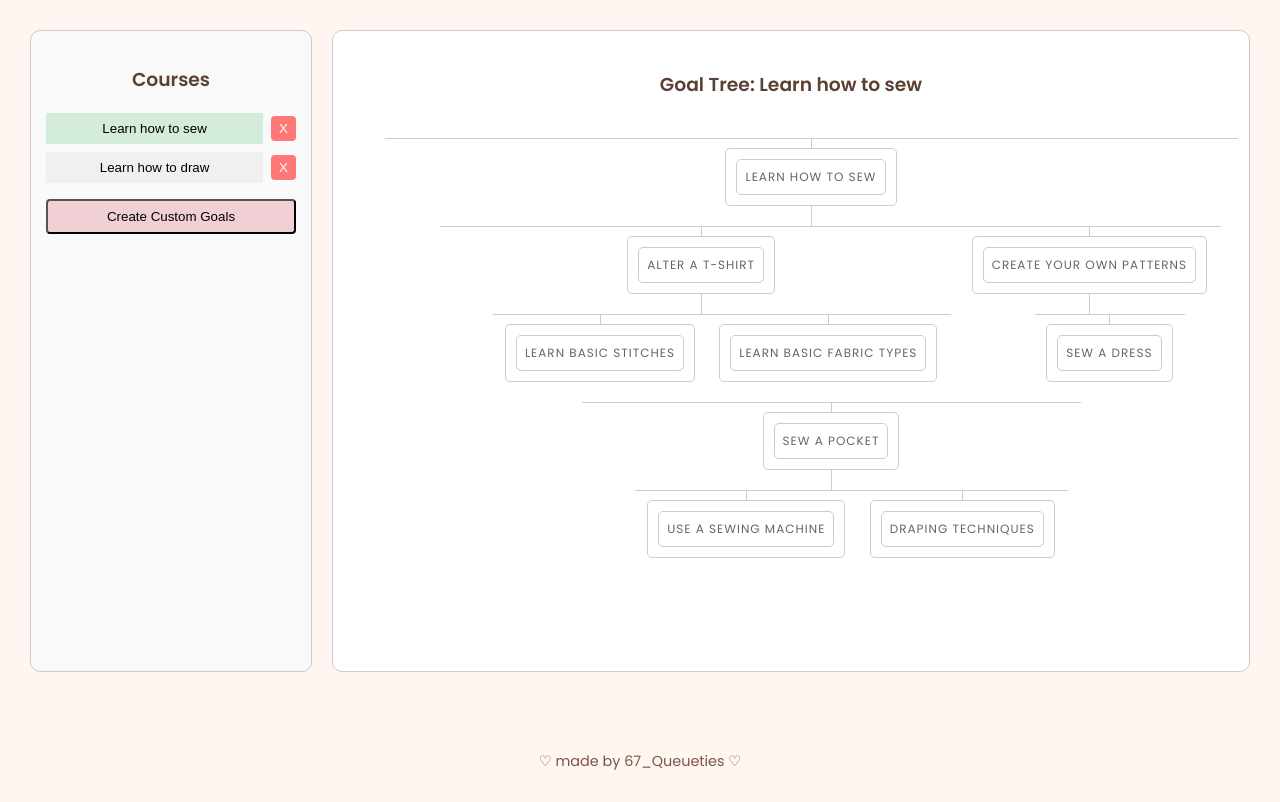
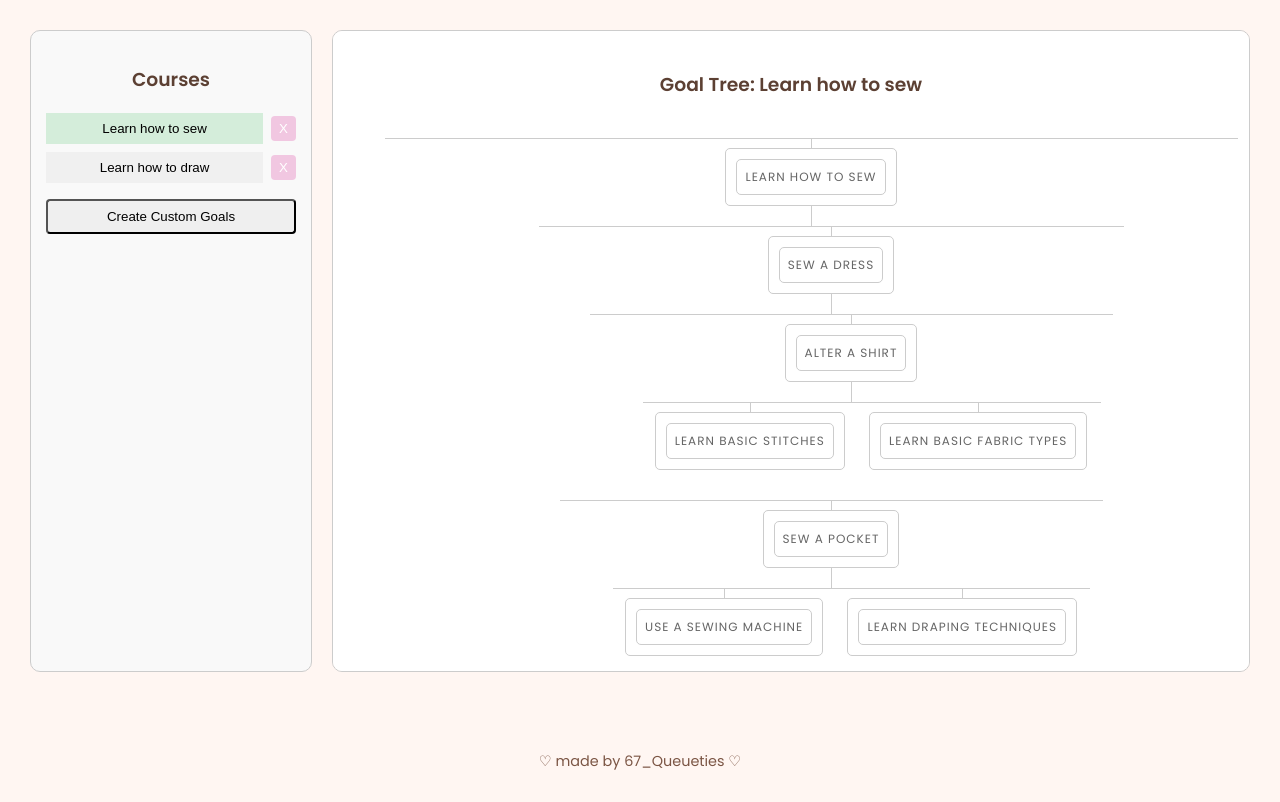
Before and after one commit to clarkentabz-art/Group7_DSA, a Flask app: page /tree in a window 1280 px wide. Shown: the part 81-883 px from the top of the page. Run offline with Flask 3, Linux system fonts and the light colour scheme.

Commit message:
Modify button styles in tree.html
Updated button styles for delete and create actions in the tree template.

```diff
--- a/templates/tree.html
+++ b/templates/tree.html
@@ -14,11 +14,11 @@
           <button type="submit" name="course" value="{{ course }}" style="flex:1; padding:8px; {% if course==selected_course %}background:#d4edda;{% else %}background:#f0f0f0;{% endif %}; border: none;">
             {{ course }}
           </button>
-          <button type="button" onclick="confirmDelete('{{ course }}')" style="background:#ff7878; padding:5px 8px; border:none; border-radius:4px; color:white;">X</button>
+          <button type="button" onclick="confirmDelete('{{ course }}')" style="background:#f1c7e1; padding:5px 8px; border:none; border-radius:4px; color:white;">X</button>
         </div>
         {% endfor %}
         <input type="hidden" id="delete_course_input" name="delete_course">
-        <button type="submit" name="create_custom" value="1" style="width:100%; margin-top:8px; padding:8px; background:#f0d0d5; border-radius:4px;">Create Custom Goals</button>
+        <button type="submit" name="create_custom" value="1" style="width:100%; margin-top:8px; padding:8px; background:lab(86.22% -3.02 73.29)69% 0%); border-radius:4px;">Create Custom Goals</button>
       </form>
     </div>
 
@@ -32,21 +32,20 @@
       <ul>
         <li><a href="#"><span>Learn how to sew</span></a>
           <ul>
-              <li><a href="#"><span>Alter a T-shirt</span></a>
+            <li><a href="#"><span>Sew a dress</span></a>
+              <ul>
+                <li><a href="#"><span>Alter a shirt</span></a>
                   <ul>
                     <li><a href="#"><span>Learn basic stitches</span></a></li>
                     <li><a href="#"><span>Learn basic fabric types</span></a></li>
                   </ul>
                 </li>
-              <li><a href="#"><span>Create your own patterns</span></a>
-                <ul>
-                  <li><a href="#"><span>Sew a dress</span></a></li>
               </ul>
             </li>
             <li><a href="#"><span>Sew a pocket</span></a>
               <ul>
                 <li><a href="#"><span>Use a sewing machine</span></a></li>
-                  <li><a href="#"><span>Draping techniques</span></a></li>
+                <li><a href="#"><span>Learn draping techniques</span></a></li>
               </ul>
             </li>
           </ul>
@@ -54,33 +53,41 @@
       </ul>
     </div>
 
+
       {% elif selected_course == "Learn how to draw" %}
     <div class="tree">
       <ul>
         <li><a href="#"><span>Learn how to draw</span></a>
           <ul>
+            <li><a href="#"><span>Perspective drawing</span></a>
+              <ul>
+                <li><a href="#"><span>One-point perspective</span></a>
+                  <ul>
                     <li><a href="#"><span>Sketch basic shapes</span></a>
                       <ul>
-                  <li><a href="#"><span>Circle & Square</span></a></li>
+                        <li><a href="#"><span>Circles & Squares</span></a></li>
                         <li><a href="#"><span>Own Shapes</span></a></li>
                       </ul>
                     </li>
-              <li><a href="#"><span>Sketch Basic Forms</span></a>
-                <ul>
-                  <li><a href="#"><span>Cylinder and Cone</span></a></li>
-                  <li><a href="#"><span>Pyramid and Cube</span></a></li>
                   </ul>
                 </li>
-              <li><a href="#"><span>Perspective drawing</span></a>
+                <li><a href="#"><span>Two-point perspective</span></a>
                   <ul>
-                  <li><a href="#"><span>One-point perspective</span></a></li>
-                  <li><a href="#"><span>Two-point perspective</span></a></li>
+                    <li><a href="#"><span>Sketch basic forms</span></a>
+                      <ul>
+                        <li><a href="#"><span>Cylinder & Cone</span></a></li>
+                        <li><a href="#"><span>Pyramid & Cube</span></a></li>
+                      </ul>
+                    </li>
+                  </ul>
+                </li>
               </ul>
             </li>
           </ul>
         </li>
       </ul>
     </div>
+
 
       {% elif tree_html %}
       <div class="tree">
```
Lines whose indentation alone changed are shown as unchanged.
